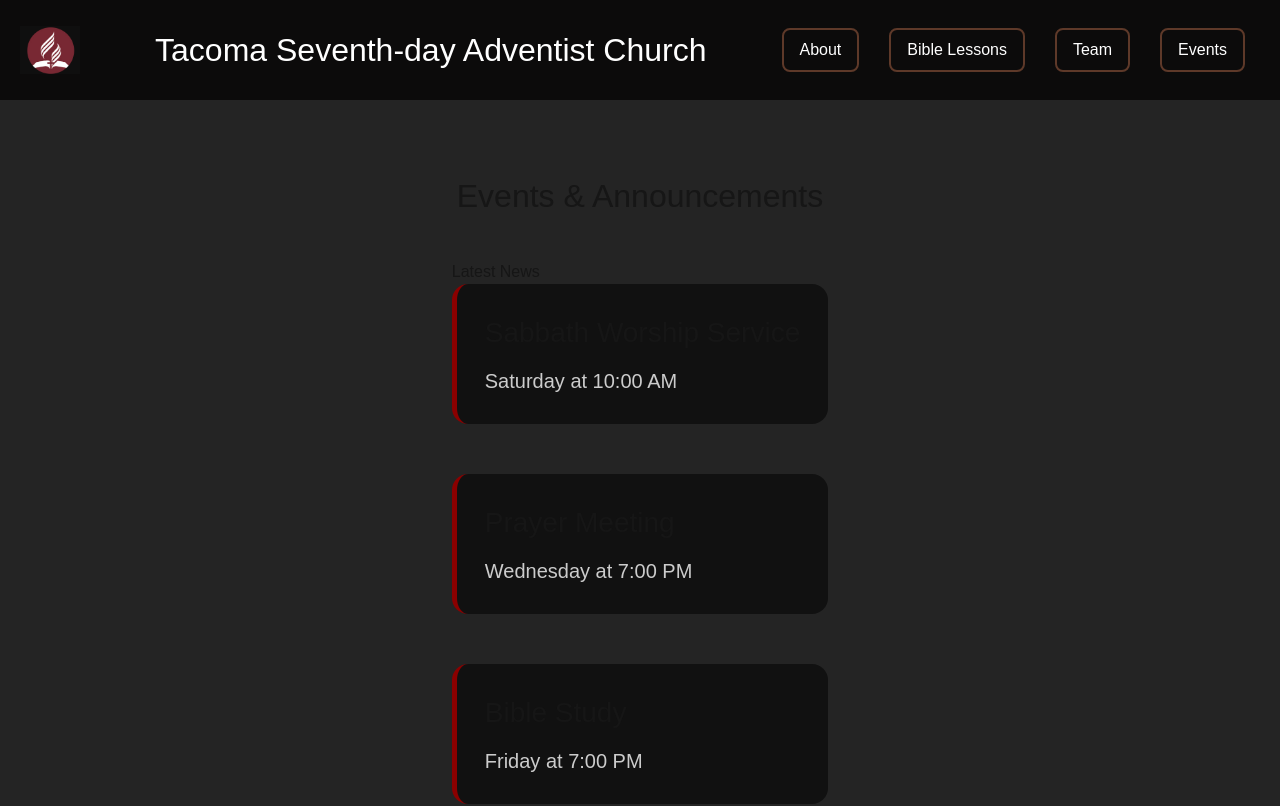
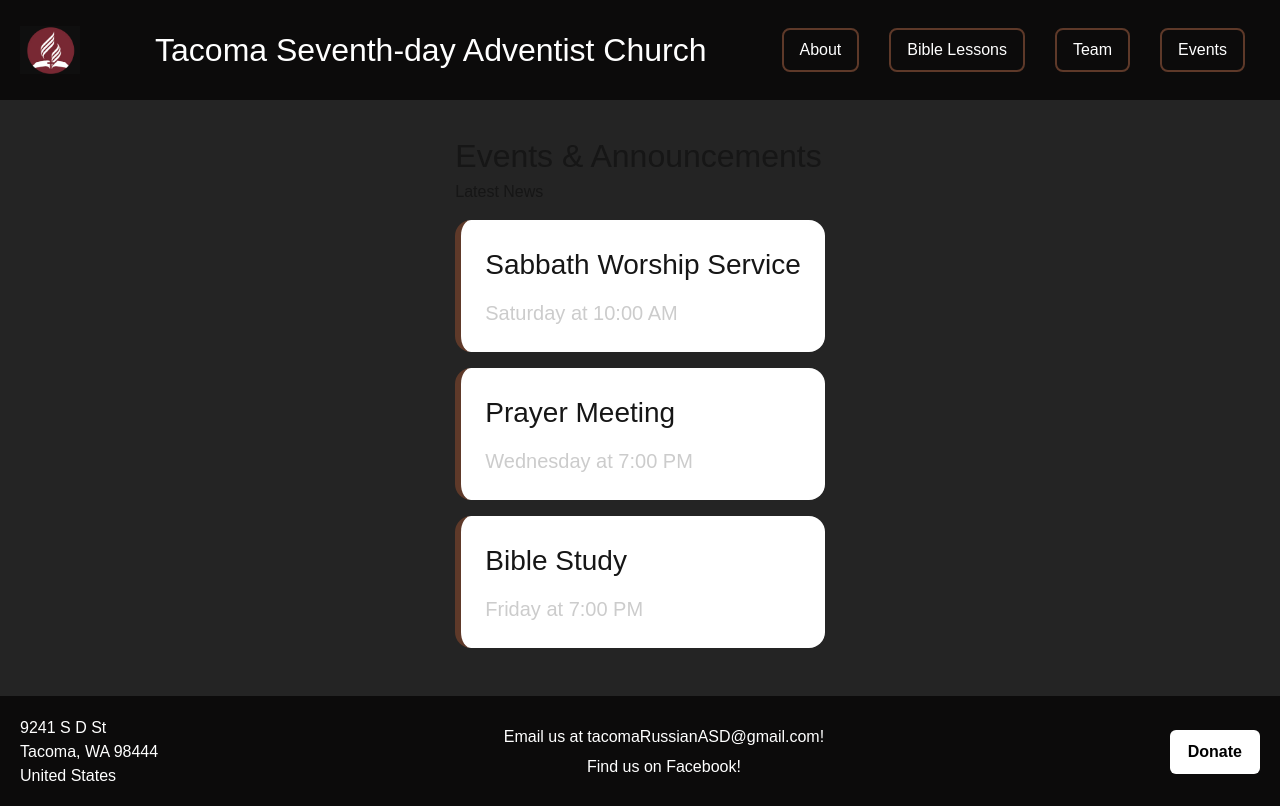
Before and after one commit to glavavlada/TacomaASDWebsite, a Next.js app in the folder my-church-site/: page /Events in a window 1280 px wide. Shown: the top 806 px of the page. Built offline with nearby package versions, Linux system fonts and the light colour scheme.

Commit message:
cleaned up unused css and added consistent styling

```diff
--- a/my-church-site/src/app/Events/page.tsx
+++ b/my-church-site/src/app/Events/page.tsx
@@ -1,5 +1,3 @@
-import FacebookFeed from "@/components/FacebookFeed";
-
 export default function Events() {
 
   const news = [
@@ -18,8 +16,8 @@ export default function Events() {
   ];
 
   return (
-    <div className="eventsPage">
-      <h1 className="eventsTitle">Events & Announcements</h1>
+    <div>
+      <h1>Events & Announcements</h1>
 
         {/* Left side */}
         <div className="newsSection">
--- a/my-church-site/src/styles/events.css
+++ b/my-church-site/src/styles/events.css
@@ -1,38 +1,13 @@
-.eventsPage {
-  width: 100%;
-  max-width: 1700px;
-  margin: 0 auto;
-  padding: 40px 60px;
-  overflow-x: hidden;
-}
-
-.eventsTitle {
-  text-align: center;
-  margin-bottom: 40px;
-}
-
-.eventsGrid {
-  display: grid;
-  grid-template-columns: 1fr 1fr;
-  gap: 140px;
-  align-items: start;
-}
-
 .newsSection {
   justify-self: start;
 }
 
-.facebookSection {
-  justify-self: end;
-  width: 500px;
-}
-
 .newsCard {
-  background: #111;
-  padding: 28px;
-  border-radius: 16px;
-  margin-bottom: 50px;
-  border-left: 5px solid #8b0000;
+  background: var(--background);
+  padding: 1.5rem;
+  border-radius: 1rem;
+  margin: 1rem 0;
+  border-left: 0.4rem solid var(--earth);
   transition: 0.2s;
 }
 
@@ -49,17 +24,3 @@
   color: #ccc;
   font-size: 20px;
 }
-
-.fb-page,
-.fb-page span,
-.fb-page iframe {
-  width: 100% !important;
-}
-
-@media (max-width: 900px) {
-  .eventsGrid {
-    grid-template-columns: 1fr;
-    gap: 50px;
-  }
-
-}
--- a/my-church-site/src/styles/layout.css
+++ b/my-church-site/src/styles/layout.css
@@ -2,6 +2,7 @@
   min-height: 100vh;
   display: flex;
   flex-direction: column;
+  text-align: left;
 }
 
 .content {
```
